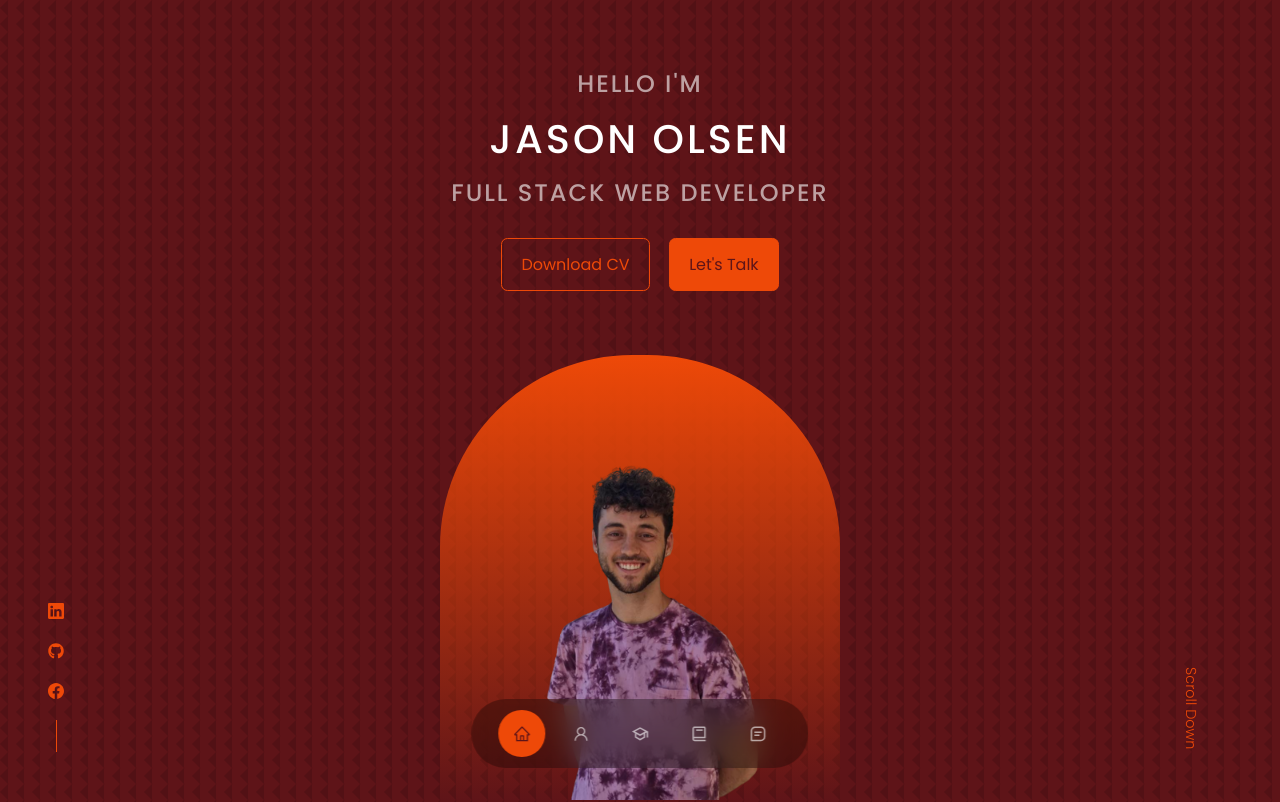
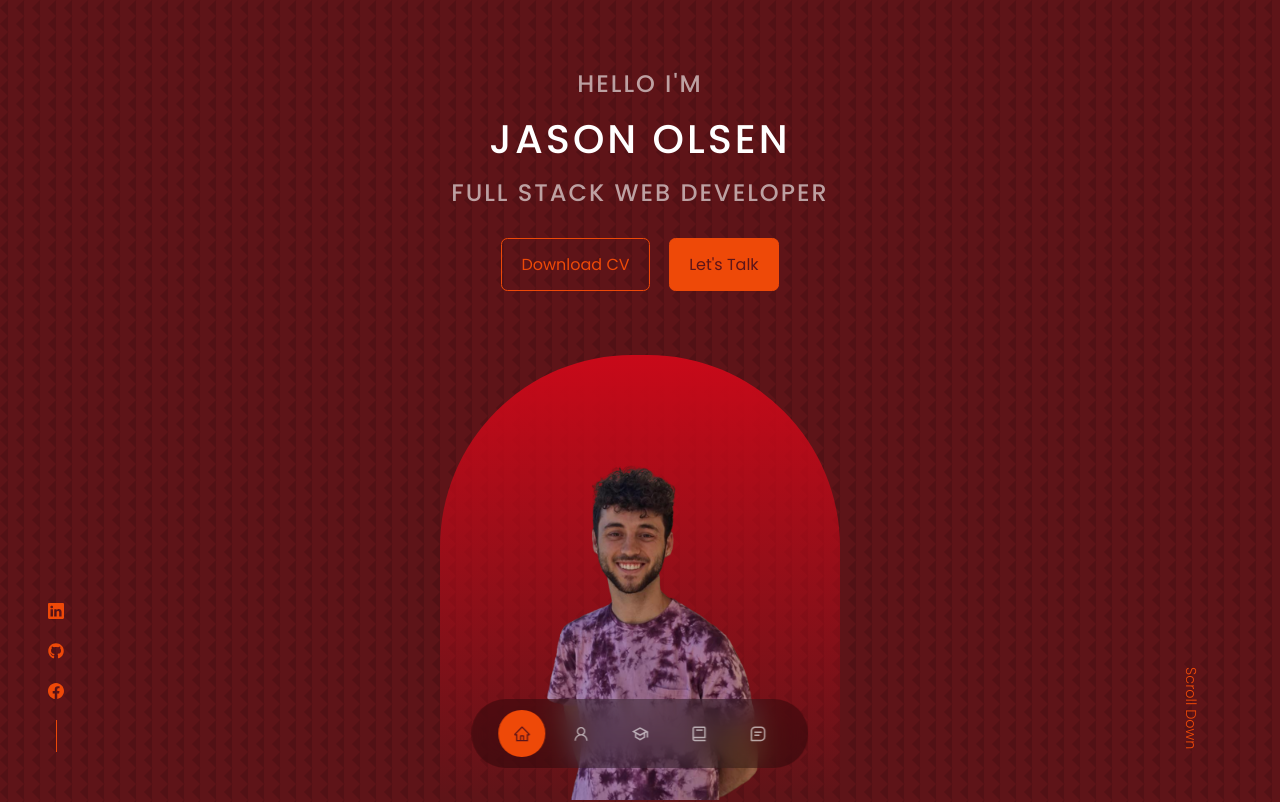
Before and after one commit to jaolsen7/json-portfolio, a React (Create React App) app: page / in a window 1280 px wide. Shown: the top 802 px of the page. Built offline with nearby package versions, Linux system fonts and the light colour scheme.

Commit message:
header color fix

```diff
--- a/src/components/Header/header.scss
+++ b/src/components/Header/header.scss
@@ -57,11 +57,9 @@ header {
     }
 
     &__me {
-        background: linear-gradient($color-primary-r, transparent);
+        background: linear-gradient($color-bg-variant-r, transparent);
         width: 25rem;
         height: 28rem;
-        // position: absolute;
-        // left: ;
         margin-top: 4rem;
         border-radius: 12rem 12rem 0 0;
         overflow: hidden;
```
